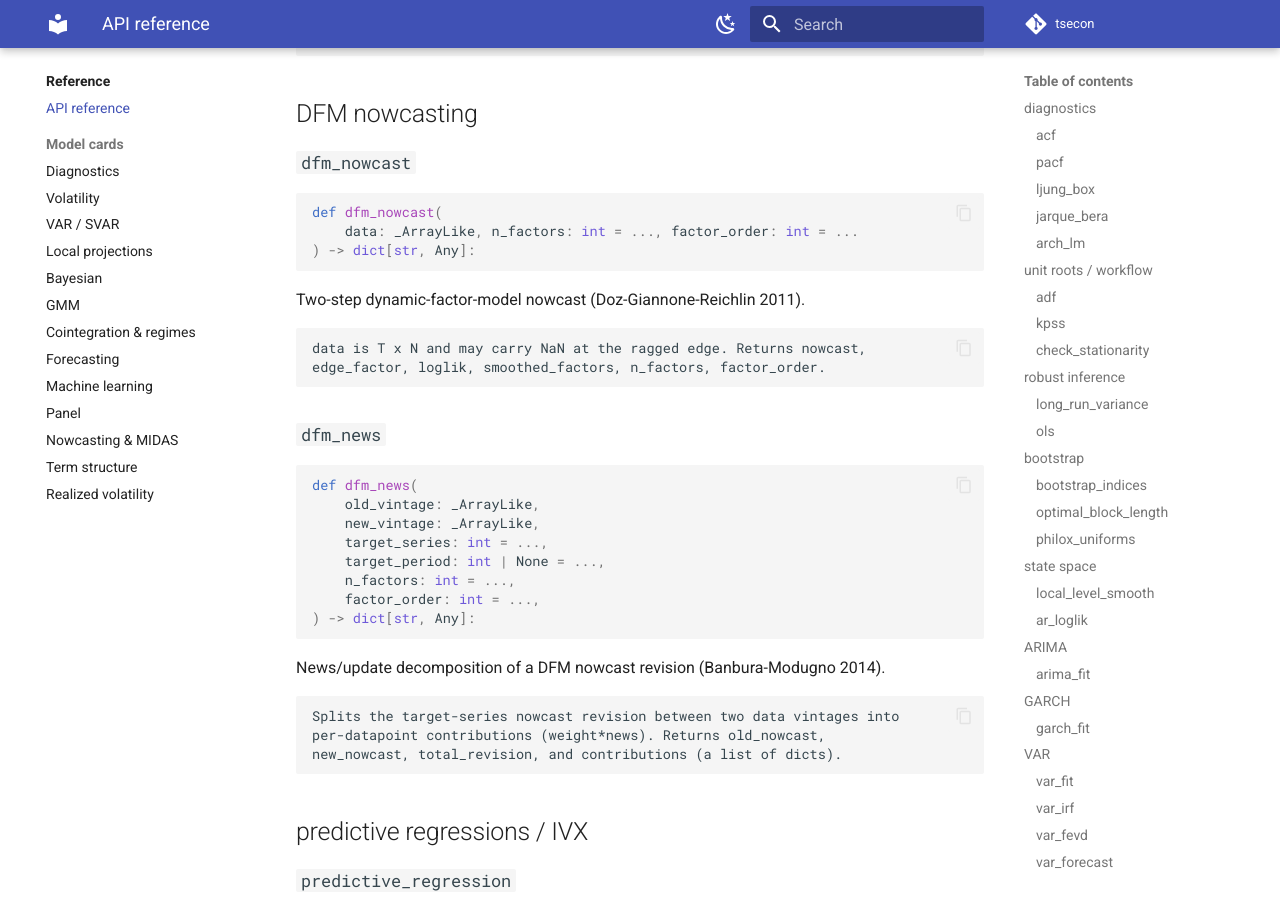
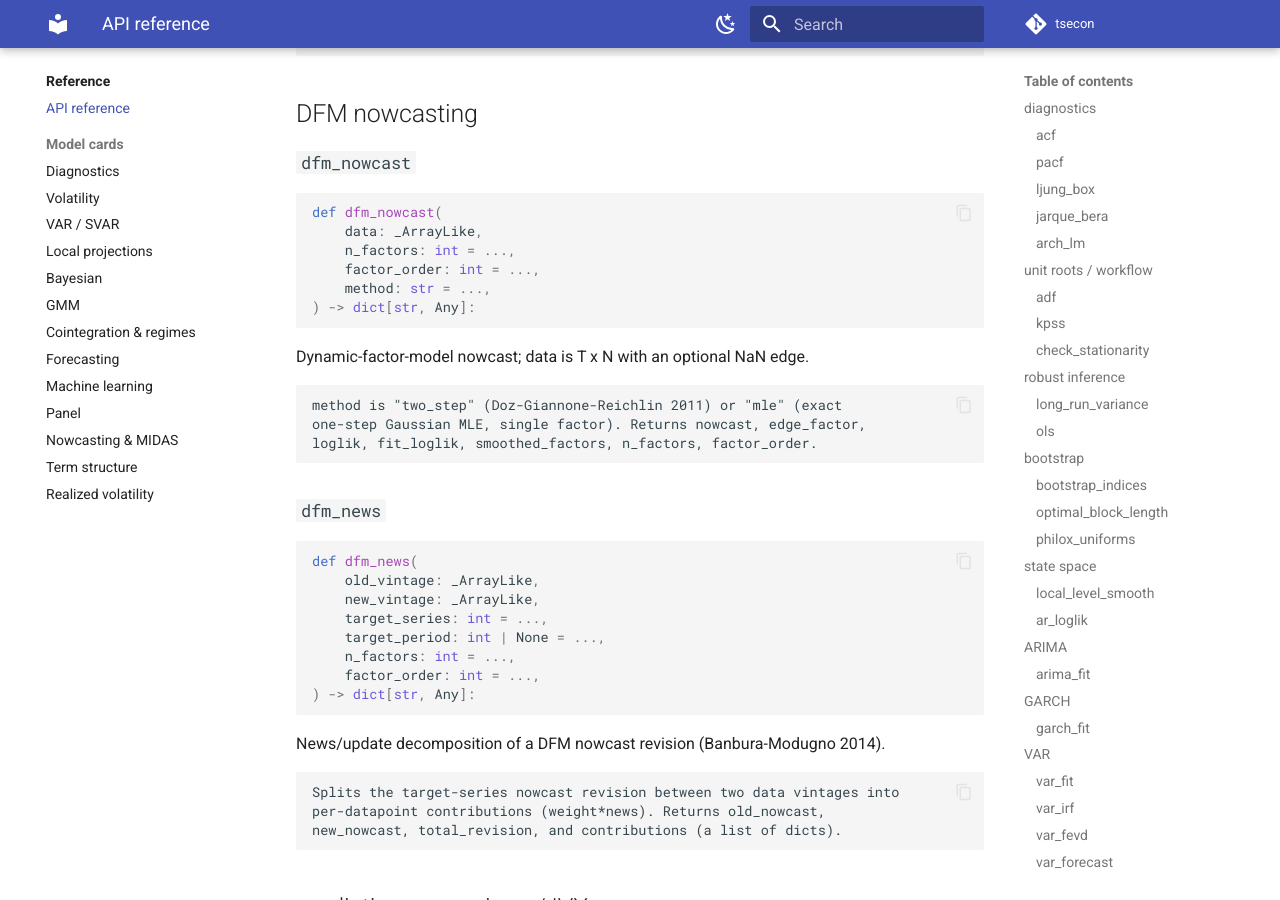
Before and after one commit to cacoleman16/tsecon, an MkDocs documentation site: the page built from docs/reference/api.md, in a window 1280 px wide and 900 px high, scrolled down 21402 px. Built offline with MkDocs 1.6.1 and Material for MkDocs 9.7.7, drawn with Linux system fonts in a browser that asks for light colours; comment, search, counter and statistics services are not loaded.

````diff
--- a/docs/reference/api.md
+++ b/docs/reference/api.md
@@ -1032,14 +1032,18 @@ Pooled Mean Group ARDL(1,1) panel estimator (Pesaran-Shin-Smith 1999).
 
 ```python
 def dfm_nowcast(
-    data: _ArrayLike, n_factors: int = ..., factor_order: int = ...
+    data: _ArrayLike,
+    n_factors: int = ...,
+    factor_order: int = ...,
+    method: str = ...,
 ) -> dict[str, Any]:
 ```
 
-Two-step dynamic-factor-model nowcast (Doz-Giannone-Reichlin 2011).
+Dynamic-factor-model nowcast; data is T x N with an optional NaN edge.
 
-    data is T x N and may carry NaN at the ragged edge. Returns nowcast,
-    edge_factor, loglik, smoothed_factors, n_factors, factor_order.
+    method is "two_step" (Doz-Giannone-Reichlin 2011) or "mle" (exact
+    one-step Gaussian MLE, single factor). Returns nowcast, edge_factor,
+    loglik, fit_loglik, smoothed_factors, n_factors, factor_order.
 
 ### `dfm_news`
 
````
Also changed, not shown: 1 other file.
